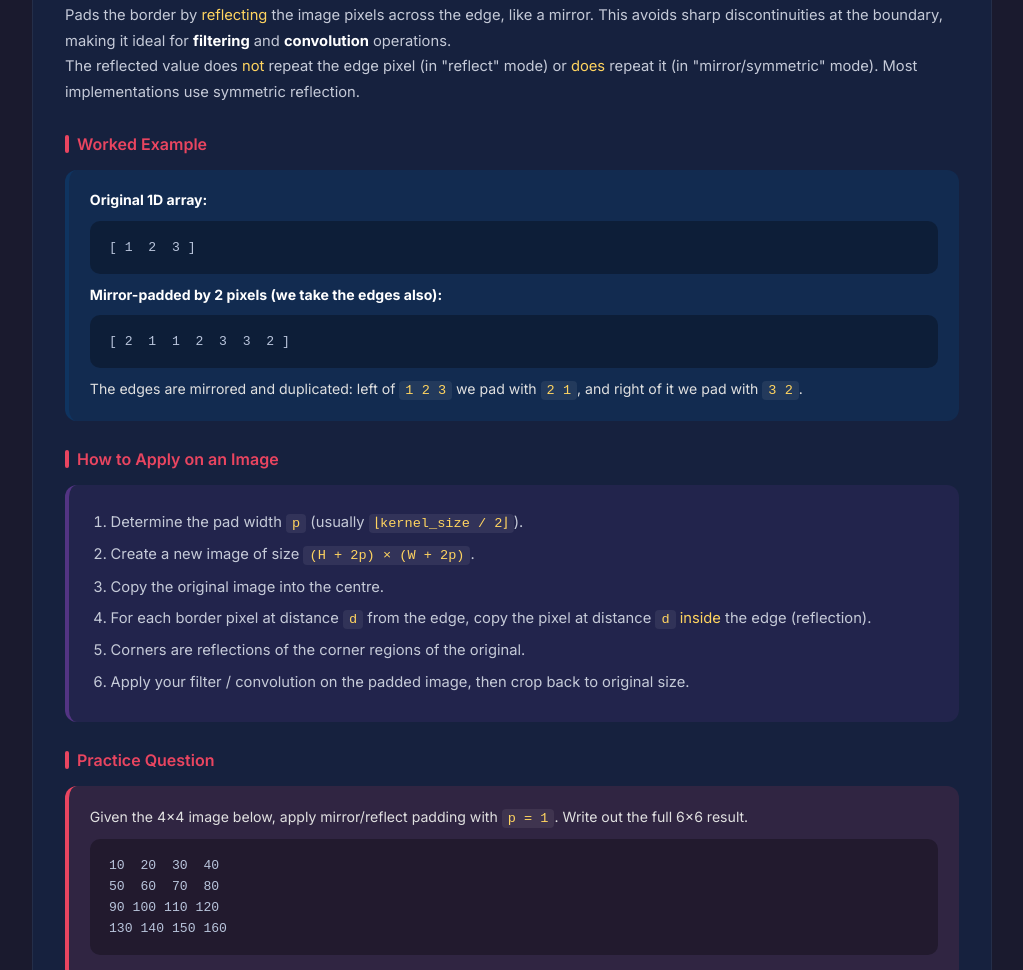
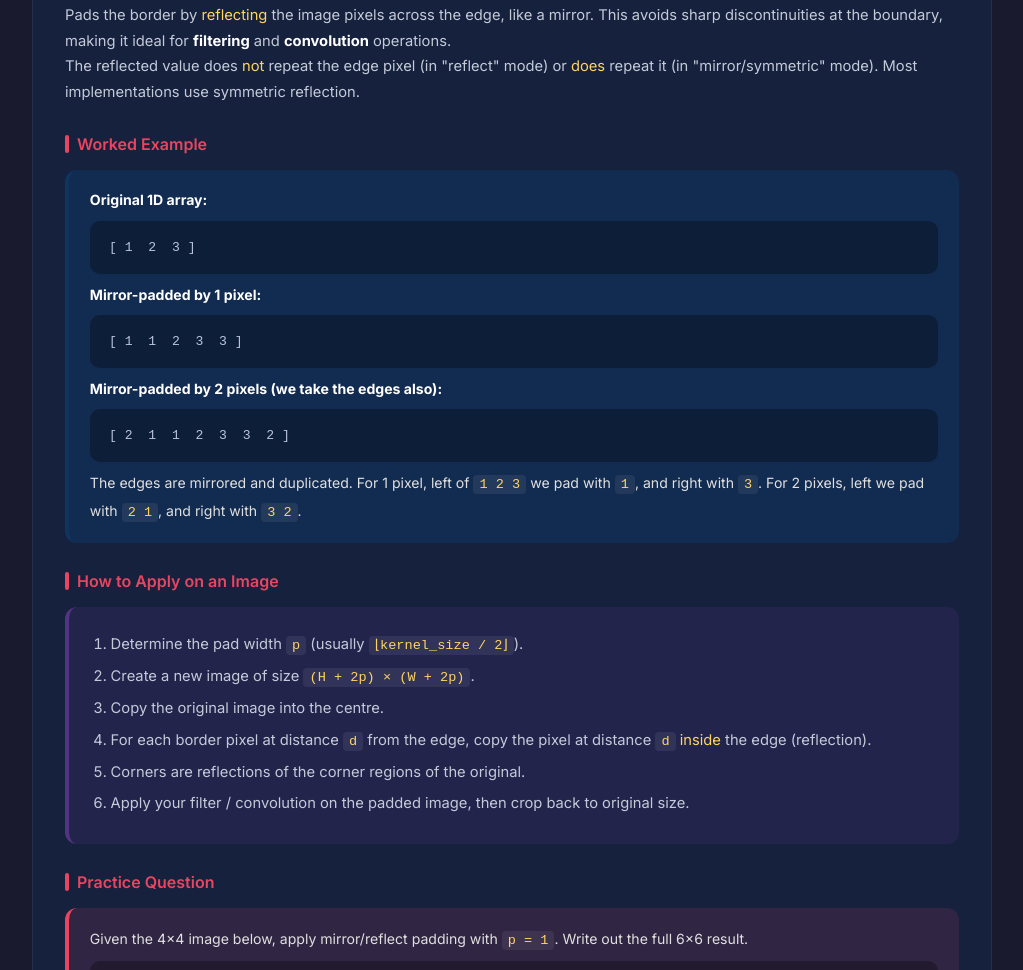
Before and after one commit to ahmedelrweny1/ImageProcessingRev, a plain HTML site: page section2_compression_padding.html in a window 1280 px wide. Shown: the part 9351-10321 px from the top of the page, without its empty margins (128-1151 px from the left). Drawn offline with Linux system fonts and the light colour scheme.

Commit message:
Update mirror padding example for 1 pixel

```diff
--- a/section2_compression_padding.html
+++ b/section2_compression_padding.html
@@ -530,9 +530,11 @@ Step 3: Merge A(7) + Node₂(9) → Root(16)</pre>
   <div class="box box-example">
     <strong>Original 1D array:</strong>
     <pre>[ 1  2  3 ]</pre>
+    <strong>Mirror-padded by 1 pixel:</strong>
+    <pre>[ 1  1  2  3  3 ]</pre>
     <strong>Mirror-padded by 2 pixels (we take the edges also):</strong>
     <pre>[ 2  1  1  2  3  3  2 ]</pre>
-    The edges are mirrored and duplicated: left of <code>1 2 3</code> we pad with <code>2 1</code>, and right of it we pad with <code>3 2</code>.
+    The edges are mirrored and duplicated. For 1 pixel, left of <code>1 2 3</code> we pad with <code>1</code>, and right with <code>3</code>. For 2 pixels, left we pad with <code>2 1</code>, and right with <code>3 2</code>.
   </div>
 
   <h3>How to Apply on an Image</h3>
```
